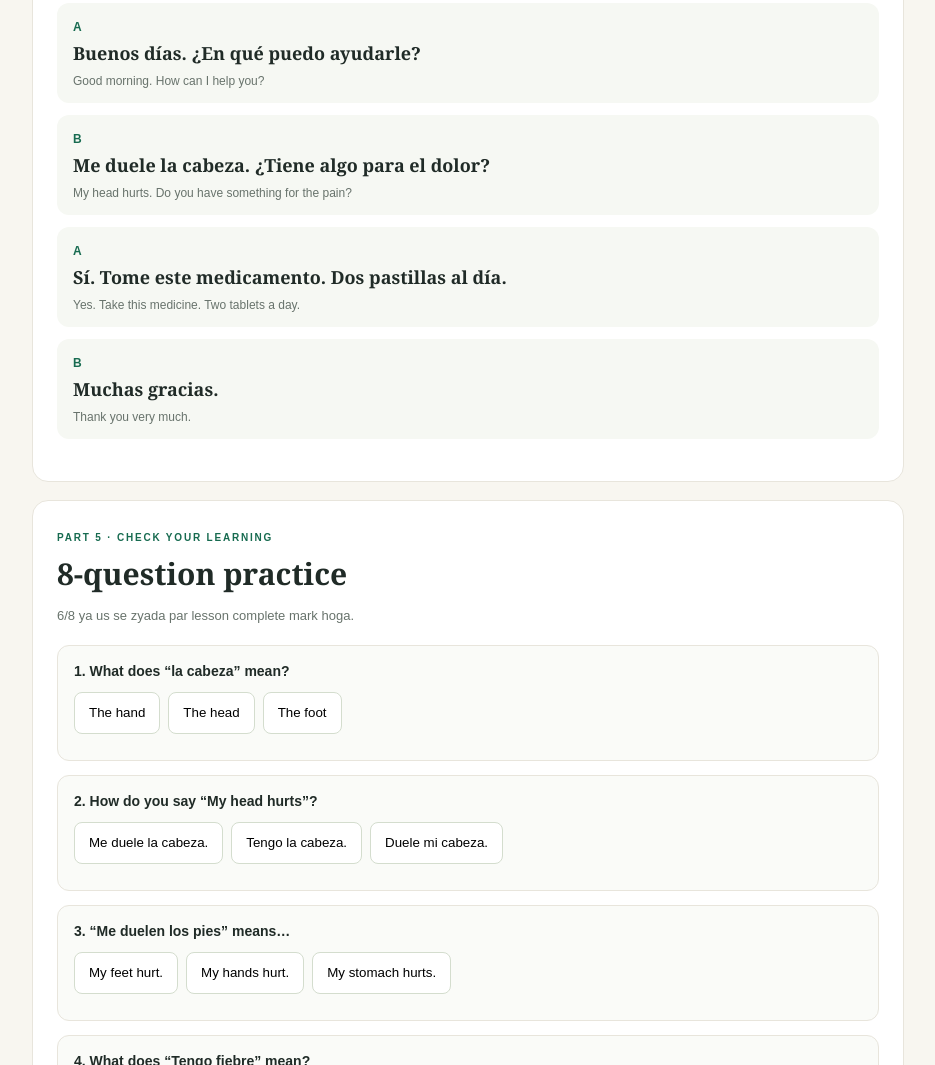
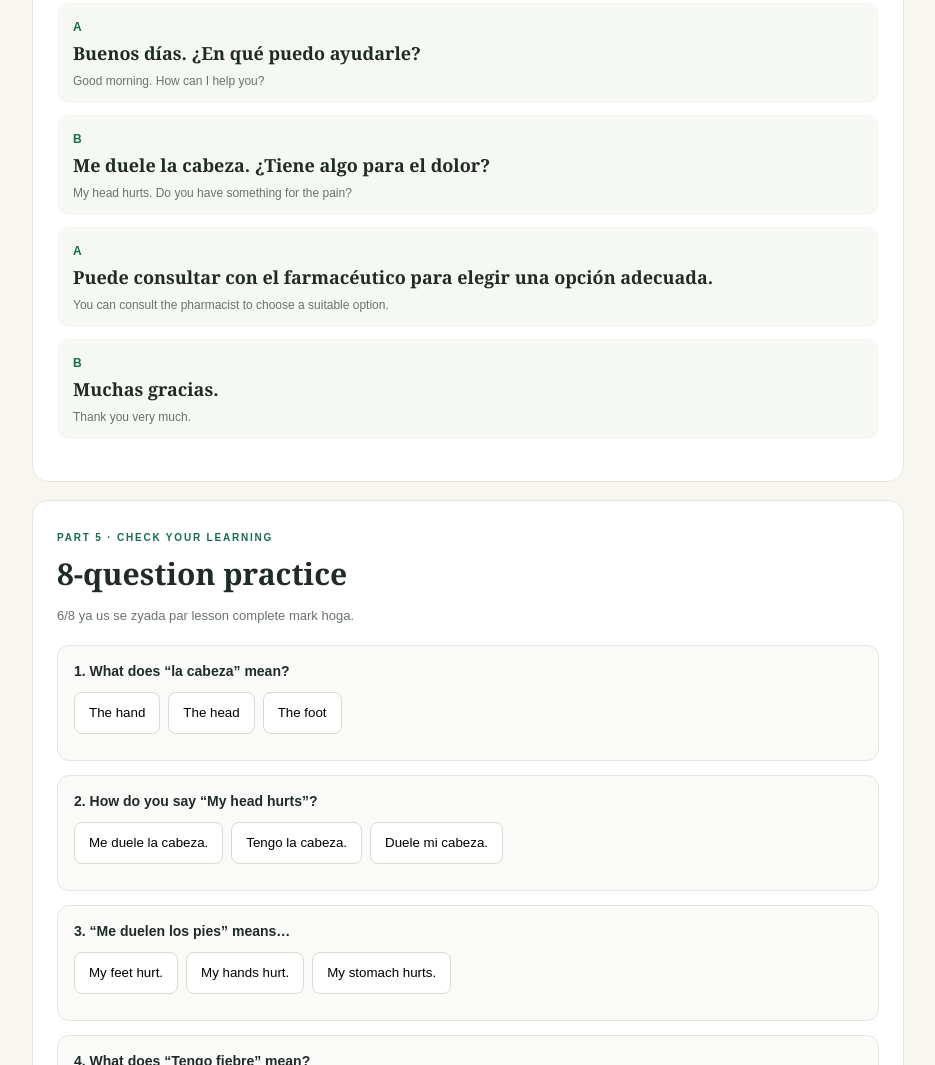
Before and after one commit to AliShah1029384756/Spanish-Seekho, a plain HTML site: page a1/lesson-23.html in a window 1280 px wide. Shown: the part 3220-4285 px from the top of the page, without its empty margins (172-1107 px from the left). Drawn offline with Linux system fonts and the light colour scheme.

Commit message:
improve: keep pharmacy dialogue educational without medicine dosage

```diff
--- a/a1/lesson-23.html
+++ b/a1/lesson-23.html
@@ -54,7 +54,7 @@
 <div class="dialogue">
 <div><b>A</b><p class="es">Buenos días. ¿En qué puedo ayudarle?</p><small>Good morning. How can I help you?</small></div>
 <div><b>B</b><p class="es">Me duele la cabeza. ¿Tiene algo para el dolor?</p><small>My head hurts. Do you have something for the pain?</small></div>
-<div><b>A</b><p class="es">Sí. Tome este medicamento. Dos pastillas al día.</p><small>Yes. Take this medicine. Two tablets a day.</small></div>
+<div><b>A</b><p class="es">Puede consultar con el farmacéutico para elegir una opción adecuada.</p><small>You can consult the pharmacist to choose a suitable option.</small></div>
 <div><b>B</b><p class="es">Muchas gracias.</p><small>Thank you very much.</small></div>
 </div>
 </section>
```
